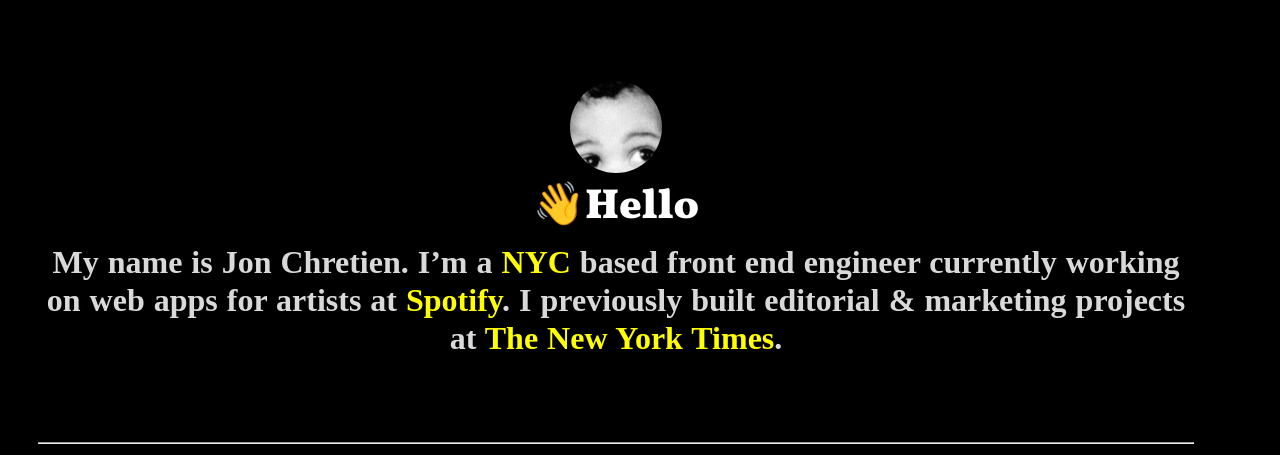
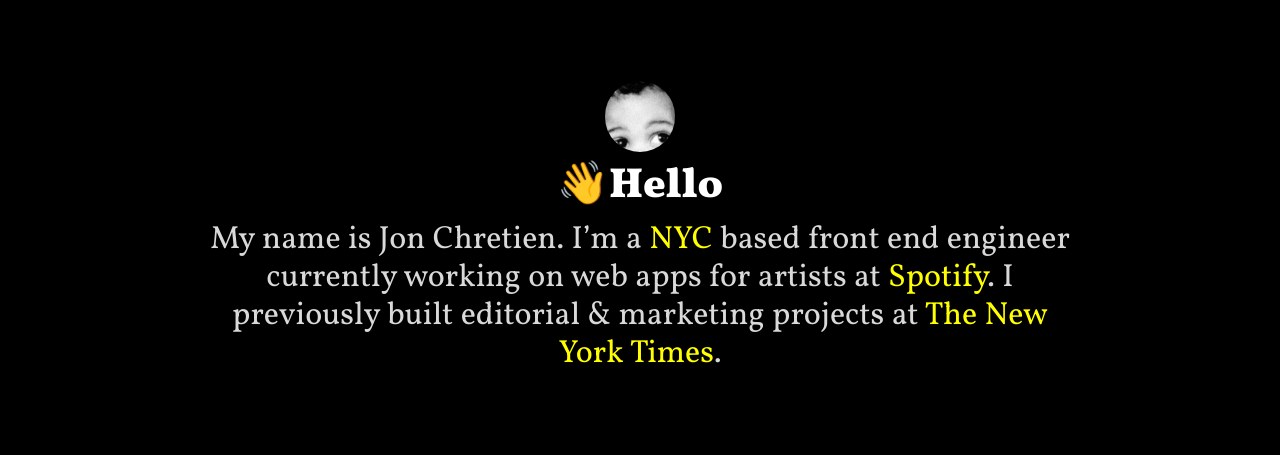
Before and after one commit to urickesau1/jon-chretien, a plain HTML site: page index.html in a window 1280 px wide. Shown: the top 455 px of the page. Drawn offline with Linux system fonts and the light colour scheme.

Commit message:
resized the about paragraph and changed the font

```diff
--- a/css/styles.css
+++ b/css/styles.css
@@ -3,8 +3,8 @@ body {
 }
 
 .page-container {
-  margin-left: 0em;
-  margin-right: 3em;
+  margin-left: 10em;
+  margin-right: 10em;
   border-bottom-style: inset;
 }
 
@@ -36,13 +36,15 @@ h1 {
 
 
 #banner_container h2 {
-  font-family: "Vollkorn";
+  /*! font-family: "Vollkorn"; */
   font-style: bold;
   font-size: 42px;
   font-style: normal;
   color: white;
   text-align: center;
   font-weight: 900px;
+  font-family: 'Vollkorn', serif;
+  font-family: 'Vollkorn', serif;
 }
 
 #banner_container {
@@ -73,12 +75,13 @@ h1 {
     color: #d9d9d9;
     display: block;
     font-size: 2rem;
-    font-family: "Vollkorn: serif";
-    font-style: normal;
+    font-family: "Vollkorn": serif"";
+    /*! font-style: normal; */
     line-height: 38px;
-    text-decoration: inherit;
+    /*! text-decoration: inherit; */
     word-spacing: 1px;
     margin-bottom: 85px;
+    font-weight: 400;
 }
 
 /*End of the styling of the banner container*/
@@ -312,8 +315,8 @@ nav {
 @media screen and (max-width: 992px) {
 
   .page-container {
-    /*! margin-left: 0em; */
-    /*! margin-right: 1em; */
+    margin-left: 0em;
+    margin-right: 1em;
     border-bottom-style: inset;
   }
 
@@ -323,7 +326,7 @@ nav {
 
 
   .container {
-    height: 297vh;
+    height: 187vh;
     margin-bottom: 72px;
     margin-left: 5%;
     display: grid;
@@ -400,7 +403,7 @@ nav {
 
 
   .container {
-    height: 578vh;
+    height: 376vh;
     margin-bottom: 72px;
     display: grid;
     grid-template-columns: auto;
--- a/index.html
+++ b/index.html
@@ -5,7 +5,7 @@
     <<meta name="viewport" content="width=device-width, initial-scale=1">
     <title>Jon Chretien</title>
     <link rel="stylesheet" href="css/styles.css">
-    <link href="https://fonts.googleapis.com/css?family=Vollkorn:900" rel="stylesheet">
+    <link href="https://fonts.googleapis.com/css?family=Vollkorn:400,900" rel="stylesheet">
   </head>
   <body>
     <section class="page-container">
```
